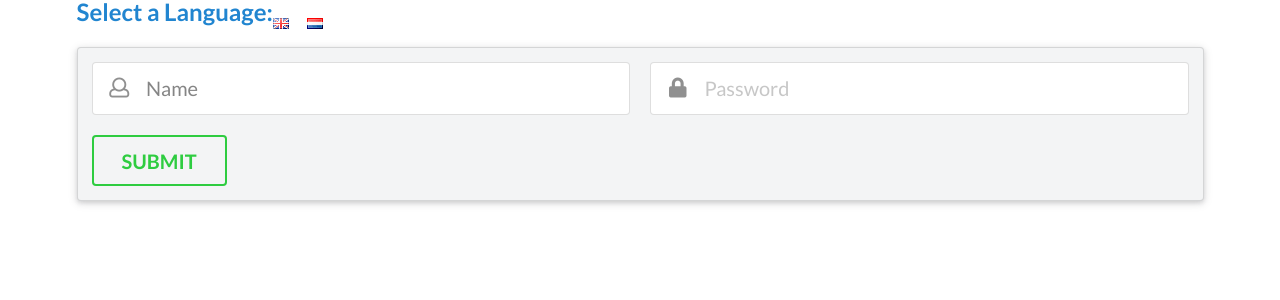
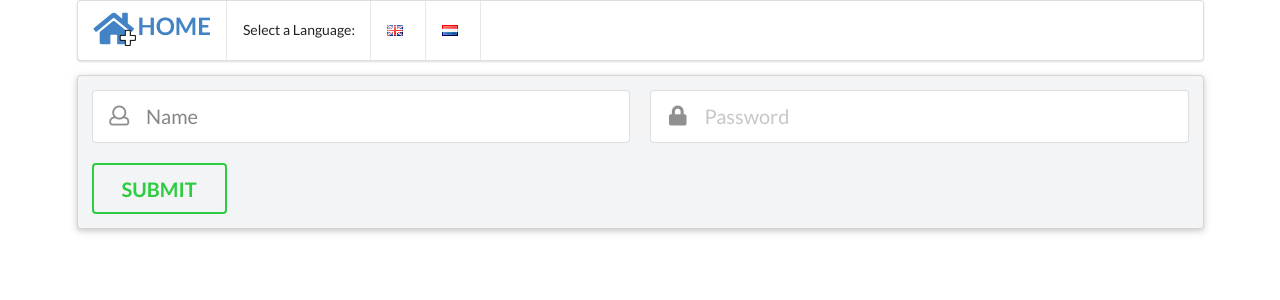
Before and after one commit to tom2kota/international-form-react-context, a React (Create React App) app: page / in a window 1280 px wide. Shown: the top 300 px of the page. Built offline with nearby package versions, Linux system fonts and the light colour scheme.

Commit message:
Update App.js

```diff
--- a/src/components/App.js
+++ b/src/components/App.js
@@ -15,18 +15,34 @@ class App extends Component {
     render() {
         return (
             <div className="ui container">
-                <h2 className="ui header blue">
-                    Select a Language:
-                    <i className="large icons">
+
+                <div className="ui stackable menu">
+                    <div className="item">
+                        <h2 className="ui header blue">
+                            <a href="/">
+                                <i className="large icons">
+                                    <i className="home icon"/>
+                                    <i className="inverted corner add icon"/>
+                                </i>
+                                HOME
+                            </a>
+                        </h2>
+                    </div>
+                    <div className="item"> Select a Language:</div>
+                    <div className="item">
                         <i className="flag gb" onClick={() => this.onLanguageChange('English')}/>
+                    </div>
+                    <div className="item">
                         <i className="flag nl" onClick={() => this.onLanguageChange('Netherlandish')}/>
-                    </i>
-                </h2>
+                    </div>
+                </div>
+
                 <ColorContext.Provider value="green">
                     <LanguageContext.Provider value={this.state.language}>
                         <UserCreate/>
                     </LanguageContext.Provider>
                 </ColorContext.Provider>
+
             </div>
         )
     }
```
